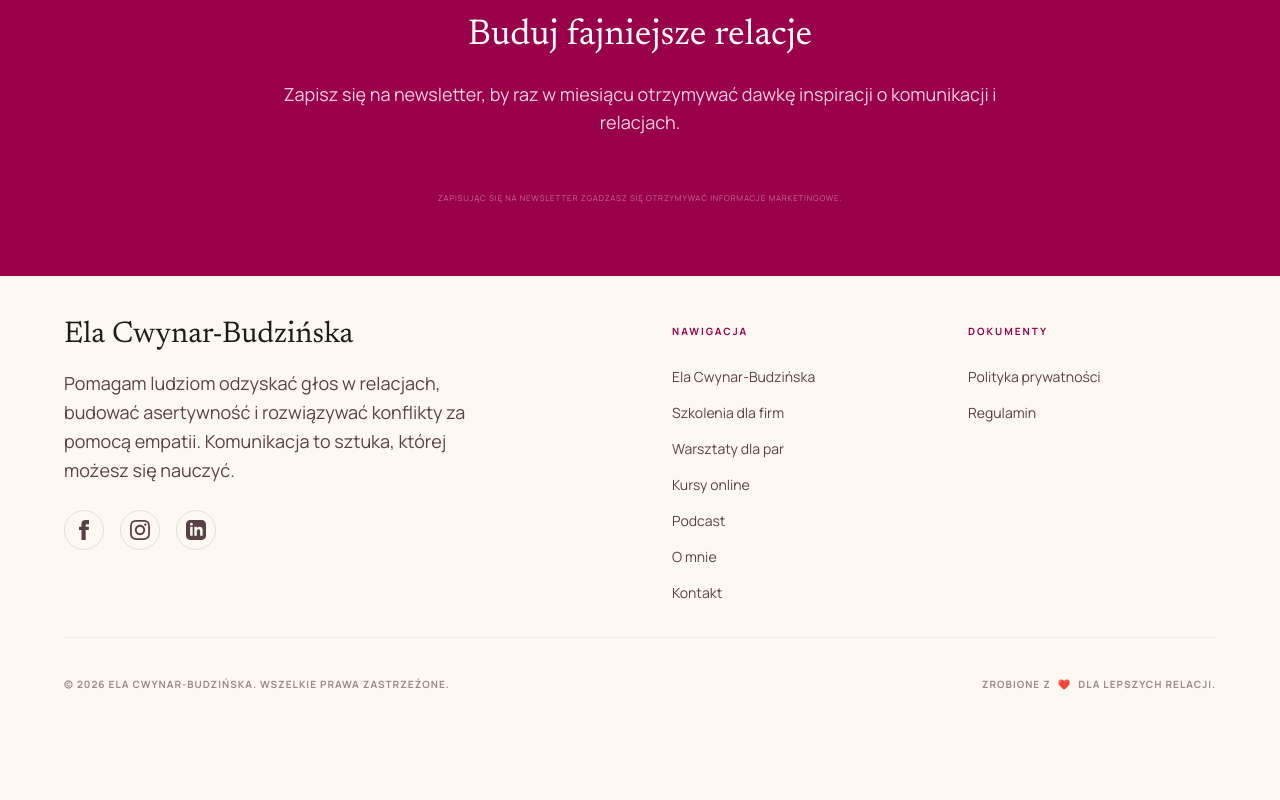
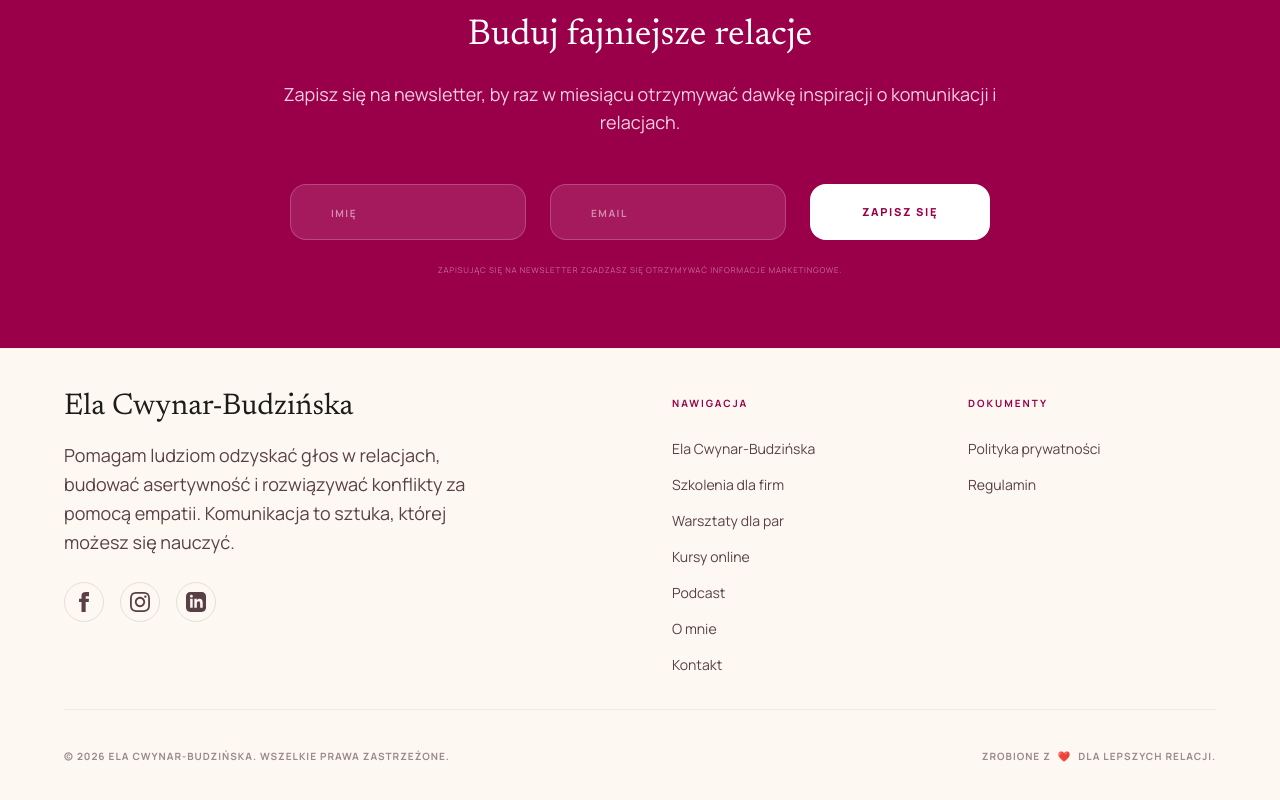
Before and after one commit to ecb12345/full-strona, a Next.js app: page /pary in a window 1280 px wide. Shown: the part 5209-6009 px from the top of the page. Before the commit the page ends 5947 px from the top, so only its background shows below. Built offline with nearby package versions, Linux system fonts and the light colour scheme.

Commit message:
Natywny formularz newslettera (React) i poprawki na podstronie podcast

```diff
--- a/app/podcast/page.tsx
+++ b/app/podcast/page.tsx
@@ -1,12 +1,10 @@
 "use client";
 
-import { useEffect, useState } from "react";
+import { useEffect } from "react";
 import Link from "next/link";
 import { NewsletterForm } from "@/components/NewsletterForm";
 
 export default function Podcast() {
-  const [isNewsletterSubmitted, setIsNewsletterSubmitted] = useState(false);
-
   useEffect(() => {
     // Reveal Animations
     const observerOptions = { threshold: 0.1 };
@@ -183,39 +181,8 @@ export default function Podcast() {
                     <p className="text-on-surface-variant text-lg leading-relaxed mb-12 italic">
                         Zapisz się na newsletter, by raz w miesiącu otrzymywać dawkę inspiracji o komunikacji i relacjach.
                     </p>
-                    {isNewsletterSubmitted ? (
-                        <div className="py-8 text-center bg-white/90 backdrop-blur-sm rounded-2xl p-8 border border-outline/10 shadow-xl max-w-md">
-                            <div className="w-16 h-16 bg-primary/10 rounded-full flex items-center justify-center mx-auto mb-6">
-                                <span className="material-symbols-outlined text-primary text-3xl">check_circle</span>
-                            </div>
-                            <h4 className="font-headline text-3xl mb-4 text-primary">Dziękuję!</h4>
-                            <p className="text-on-surface-variant text-lg leading-relaxed">Pomyślnie zapisano na newsletter. Bądźmy w kontakcie!</p>
-                        </div>
-                    ) : (
-                        <form onSubmit={async (e) => {
-                            e.preventDefault();
-                            const form = e.currentTarget;
-                            try {
-                                await fetch("https://formspree.io/f/xlgzvvea", { method: "POST", body: new FormData(form), headers: { Accept: "application/json" } });
-                                setIsNewsletterSubmitted(true);
-                            } catch (err) {
-                                alert("Wystąpił błąd.");
-                            }
-                        }} className="space-y-4 bg-white/90 backdrop-blur-sm p-8 rounded-2xl border border-outline/10 shadow-xl max-w-md">
-                            <div className="text-left">
-                                <label htmlFor="newsletter-name" className="block text-[10px] font-bold uppercase tracking-[0.2em] text-primary mb-2">Imię</label>
-                                <input type="text" id="newsletter-name" name="name" required placeholder="Wpisz swoje imię" className="w-full px-6 py-4 bg-surface-container-low border border-outline/20 rounded-lg outline-none focus:border-primary transition-colors text-base" />
-                            </div>
-                            <div className="text-left">
-                                <label htmlFor="newsletter-email" className="block text-[10px] font-bold uppercase tracking-[0.2em] text-primary mb-2">Email</label>
-                                <input type="email" id="newsletter-email" name="email" required placeholder="Twoja skrzynka pocztowa" className="w-full px-6 py-4 bg-surface-container-low border border-outline/20 rounded-lg outline-none focus:border-primary transition-colors text-base" />
-                            </div>
-                            <div className="pt-2">
-                                <button type="submit" className="w-full bg-primary text-white py-5 font-bold uppercase tracking-[0.25em] text-xs rounded-lg shadow-xl hover:bg-primary-container transition-all active:scale-[0.98]">ZAPISZ SIĘ</button>
-                            </div>
-                        </form>
-                    )}
-                    <p className="mt-6 text-[8px] uppercase tracking-widest opacity-60 text-on-surface/70">Zapisując się na newsletter zgadzasz się otrzymywać informacje marketingowe.</p>
+                    <NewsletterForm formId="E23vqZ" />
+                    <p className="mt-4 text-[8px] uppercase tracking-widest opacity-60 text-on-surface/70">Zapisując się na newsletter zgadzasz się otrzymywać informacje marketingowe.</p>
                 </div>
                 <div className="relative">
                     <div className="rounded-[4rem_12rem_6rem_16rem] overflow-hidden shadow-2xl relative z-10 aspect-square">
--- a/components/NewsletterForm.tsx
+++ b/components/NewsletterForm.tsx
@@ -1,31 +1,60 @@
 "use client";
 
-import { useEffect } from "react";
+import { useState } from "react";
 
 export function NewsletterForm({ formId = "E23vqZ" }: { formId?: string }) {
-  useEffect(() => {
-    // MailerLite logic needs to execute on mount to find the dynamically rendered div.
-    const scriptUrl = "https://assets.mailerlite.com/js/universal.js";
+  const [isSubmitted, setIsSubmitted] = useState(false);
 
-    // Set up ml object
-    // @ts-ignore
-    window.ml = window.ml || function() { (window.ml.q = window.ml.q || []).push(arguments); };
-    // @ts-ignore
-    window.ml('account', '2343740');
+  if (isSubmitted) {
+    return (
+      <div className="py-4 text-center">
+        <div className="w-12 h-12 bg-white/20 rounded-full flex items-center justify-center mx-auto mb-4">
+            <span className="material-symbols-outlined text-white text-2xl">check_circle</span>
+        </div>
+        <h4 className="font-headline text-2xl mb-2 text-white">Dziękuję!</h4>
+        <p className="text-white/80 text-sm">Pomyślnie zapisano na newsletter.</p>
+      </div>
+    );
+  }
 
-    // Create the script tag
-    const script = document.createElement("script");
-    script.src = scriptUrl;
-    script.async = true;
-
-    // Append it
-    document.body.appendChild(script);
-
-    return () => {
-      // Clean up script so it can be re-run on next mount
-      document.body.removeChild(script);
-    };
-  }, [formId]);
-
-  return <div className="ml-embedded" data-form={formId}></div>;
+  return (
+    <form
+      onSubmit={async (e) => {
+        e.preventDefault();
+        const form = e.currentTarget;
+        try {
+            await fetch("https://formspree.io/f/xlgzvvea", { method: "POST", body: new FormData(form), headers: { Accept: "application/json" } });
+            setIsSubmitted(true);
+        } catch (err) {
+            alert("Wystąpił błąd.");
+        }
+      }}
+      className="flex flex-col sm:flex-row items-center justify-center gap-6 w-full max-w-[700px] mx-auto"
+    >
+      <div className="flex-grow w-full">
+        <input
+          type="text"
+          name="name"
+          required
+          placeholder="Imię"
+          className="w-full h-[56px] px-10 bg-white/10 border border-white/20 rounded-xl text-white text-sm outline-none transition-all focus:bg-white/15 focus:border-white/60 focus:ring-[4px] focus:ring-white/5 placeholder:text-white/50 placeholder:uppercase placeholder:tracking-[0.15em] placeholder:text-[10px] placeholder:font-bold"
+        />
+      </div>
+      <div className="flex-grow w-full">
+        <input
+          type="email"
+          name="email"
+          required
+          placeholder="Email"
+          className="w-full h-[56px] px-10 bg-white/10 border border-white/20 rounded-xl text-white text-sm outline-none transition-all focus:bg-white/15 focus:border-white/60 focus:ring-[4px] focus:ring-white/5 placeholder:text-white/50 placeholder:uppercase placeholder:tracking-[0.15em] placeholder:text-[10px] placeholder:font-bold"
+        />
+      </div>
+      <button
+        type="submit"
+        className="w-full sm:w-auto min-w-[180px] h-[56px] bg-white text-primary rounded-xl px-8 font-extrabold uppercase tracking-[0.15em] text-[11px] hover:-translate-y-1 hover:shadow-xl hover:shadow-black/20 transition-all duration-300 flex items-center justify-center whitespace-nowrap"
+      >
+        ZAPISZ SIĘ
+      </button>
+    </form>
+  );
 }
```
